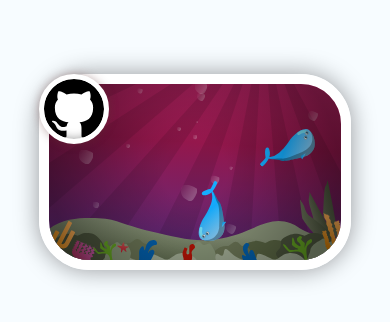
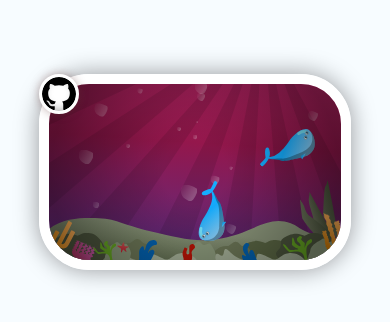
Before and after one commit to alonlevim/aquarium, a React (Create React App) app: page / in a window 390 px wide. Shown: the part 250-572 px from the top of the page. Built offline with nearby package versions, Linux system fonts and the light colour scheme.

Commit message:
Fix responsive GitHub link

```diff
--- a/src/components/githubIcon/GithubIcon.module.css
+++ b/src/components/githubIcon/GithubIcon.module.css
@@ -1,4 +1,4 @@
-.GithubIcon{
+.GithubIcon {
     display: block;
     box-sizing: border-box;
     position: absolute;
@@ -8,11 +8,22 @@
     background-position: center;
     background-size: 100%;
     background-color: #FFFFFF;
-    width: 70px;
-    height: 70px;
-    padding-bottom: calc( 5% - 20px );
-    border: 5px solid #FFFFFF;
-    box-shadow: 0 0 10px rgba(102, 54, 54, 0.4), inset 0 0 10px rgba(0,0,0,0.4);
+    box-shadow: 0 0 10px rgba(102, 54, 54, 0.4), inset 0 0 10px rgba(0, 0, 0, 0.4);
     cursor: pointer;
     transition: transform 0.3s ease-in-out, box-shadow 0.3s ease-in-out;
 }
+
+@media (min-width: 500px) {
+    .GithubIcon {
+        width: 70px;
+        height: 70px;
+        border: 5px solid #FFFFFF;
+    }
+}
+@media (max-width: 499px) {
+    .GithubIcon {
+        width: 40px;
+        height: 40px;
+        border: 3px solid #FFFFFF;
+    }
+}
```
